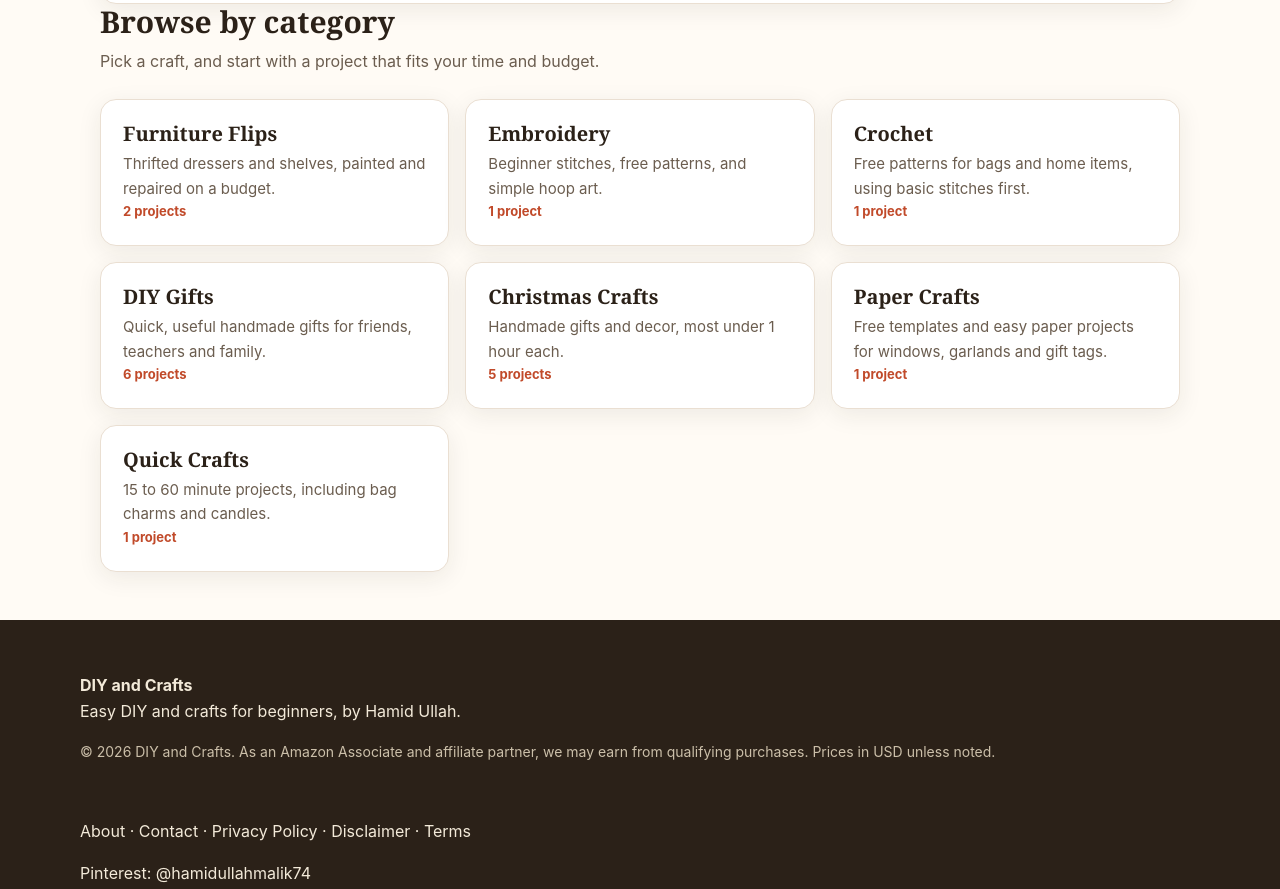
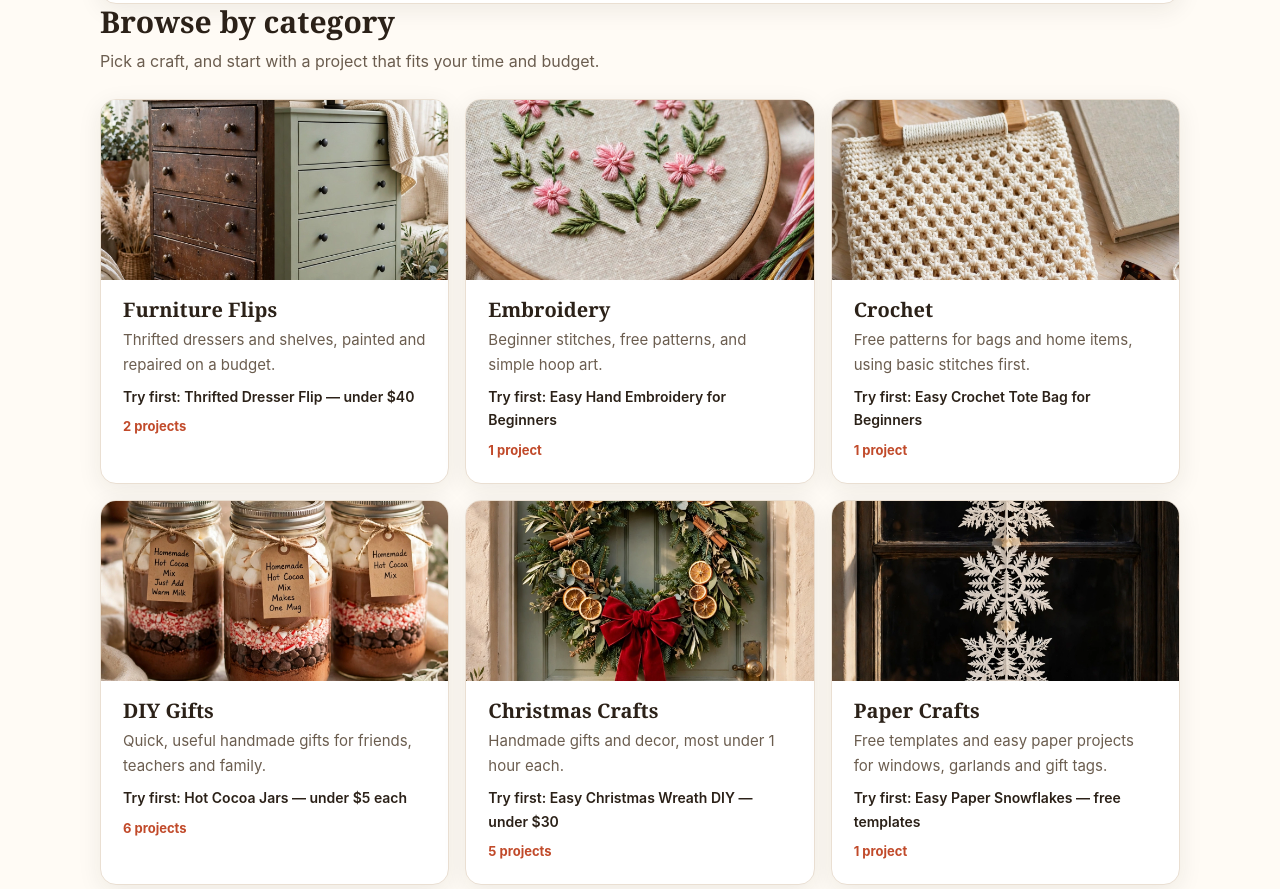
Before and after one commit to hamidullahmalik74-afk/diy-and-crafts-site, a plain HTML site: page index.html in a window 1280 px wide. Shown: the part 3667-4556 px from the top of the page. Drawn offline with Linux system fonts and the light colour scheme.

Commit message:
Category cards: add project photos and featured projects

```diff
--- a/index.html
+++ b/index.html
@@ -214,13 +214,13 @@
     <h2>Browse by category</h2>
     <p class="section-sub">Pick a craft, and start with a project that fits your time and budget.</p>
     <div class="cat-grid">
-      <a class="cat-card" href="posts/thrifted-dresser-flip.html"><h3>Furniture Flips</h3><p>Thrifted dressers and shelves, painted and repaired on a budget.</p><p class="count">2 projects</p></a>
-      <a class="cat-card" href="posts/hand-embroidery-beginners.html"><h3>Embroidery</h3><p>Beginner stitches, free patterns, and simple hoop art.</p><p class="count">1 project</p></a>
-      <a class="cat-card" href="posts/crochet-tote-bag-beginners.html"><h3>Crochet</h3><p>Free patterns for bags and home items, using basic stitches first.</p><p class="count">1 project</p></a>
-      <a class="cat-card" href="posts/beaded-bag-charm-diy.html"><h3>DIY Gifts</h3><p>Quick, useful handmade gifts for friends, teachers and family.</p><p class="count">6 projects</p></a>
-      <a class="cat-card" href="posts/diy-christmas-gifts-under-1-hour.html"><h3>Christmas Crafts</h3><p>Handmade gifts and decor, most under 1 hour each.</p><p class="count">5 projects</p></a>
-      <a class="cat-card" href="posts/paper-snowflakes-christmas-decor.html"><h3>Paper Crafts</h3><p>Free templates and easy paper projects for windows, garlands and gift tags.</p><p class="count">1 project</p></a>
-      <a class="cat-card" href="posts/beaded-bag-charm-diy.html"><h3>Quick Crafts</h3><p>15 to 60 minute projects, including bag charms and candles.</p><p class="count">1 project</p></a>
+      <a class="cat-card" href="posts/thrifted-dresser-flip.html"><img src="assets/dresser-flip.webp" alt="Thrifted dresser flip before and after, painted sage green with black knobs" loading="lazy"><div class="cat-body"><h3>Furniture Flips</h3><p>Thrifted dressers and shelves, painted and repaired on a budget.</p><p class="featured">Try first: Thrifted Dresser Flip — under $40</p><p class="count">2 projects</p></div></a>
+      <a class="cat-card" href="posts/hand-embroidery-beginners.html"><img src="assets/embroidery-hoop.webp" alt="Easy hand embroidery for beginners, floral hoop with pink and green thread" loading="lazy"><div class="cat-body"><h3>Embroidery</h3><p>Beginner stitches, free patterns, and simple hoop art.</p><p class="featured">Try first: Easy Hand Embroidery for Beginners</p><p class="count">1 project</p></div></a>
+      <a class="cat-card" href="posts/crochet-tote-bag-beginners.html"><img src="assets/crochet-tote.webp" alt="Easy crochet tote bag for beginners, cream cotton tote" loading="lazy"><div class="cat-body"><h3>Crochet</h3><p>Free patterns for bags and home items, using basic stitches first.</p><p class="featured">Try first: Easy Crochet Tote Bag for Beginners</p><p class="count">1 project</p></div></a>
+      <a class="cat-card" href="posts/hot-cocoa-jars-christmas-gifts.html"><img src="assets/hot-cocoa-jars.webp" alt="Hot cocoa jars, layered cocoa mix and marshmallows in mason jars, a Christmas gift" loading="lazy"><div class="cat-body"><h3>DIY Gifts</h3><p>Quick, useful handmade gifts for friends, teachers and family.</p><p class="featured">Try first: Hot Cocoa Jars — under $5 each</p><p class="count">6 projects</p></div></a>
+      <a class="cat-card" href="posts/easy-christmas-wreath-under-30.html"><img src="assets/christmas-wreath.webp" alt="Easy Christmas wreath DIY with evergreen, dried oranges, cinnamon sticks and a red bow" loading="lazy"><div class="cat-body"><h3>Christmas Crafts</h3><p>Handmade gifts and decor, most under 1 hour each.</p><p class="featured">Try first: Easy Christmas Wreath DIY — under $30</p><p class="count">5 projects</p></div></a>
+      <a class="cat-card" href="posts/paper-snowflakes-christmas-decor.html"><img src="assets/paper-snowflakes.webp" alt="Easy paper snowflakes, 5 beautiful designs with free templates" loading="lazy"><div class="cat-body"><h3>Paper Crafts</h3><p>Free templates and easy paper projects for windows, garlands and gift tags.</p><p class="featured">Try first: Easy Paper Snowflakes — free templates</p><p class="count">1 project</p></div></a>
+      <a class="cat-card" href="posts/beaded-bag-charm-diy.html"><img src="assets/bag-charm.webp" alt="Beaded bag charm DIY in 15 minutes, colorful beads on a cream tote bag" loading="lazy"><div class="cat-body"><h3>Quick Crafts</h3><p>15 to 60 minute projects, including bag charms and candles.</p><p class="featured">Try first: Beaded Bag Charm DIY — 15 minutes</p><p class="count">1 project</p></div></a>
     </div>
   </section>
 </main>
--- a/style.css
+++ b/style.css
@@ -53,11 +53,14 @@ section h2{font-size:30px;margin:0 0 8px}
 .mission p{color:var(--muted)}
 /* Categories */
 .cat-grid{display:grid;grid-template-columns:repeat(3,1fr);gap:16px}
-.cat-card{display:block;background:var(--white);border:1px solid var(--border);border-radius:16px;padding:22px;box-shadow:var(--shadow);color:var(--ink)}
-.cat-card:hover{border-color:var(--terra);text-decoration:none}
+.cat-card{display:block;background:var(--white);border:1px solid var(--border);border-radius:16px;padding:0;overflow:hidden;box-shadow:var(--shadow);color:var(--ink);transition:transform .15s ease,box-shadow .15s ease}
+.cat-card:hover{border-color:var(--terra);text-decoration:none;transform:translateY(-3px);box-shadow:0 10px 24px rgba(60,40,20,.14)}
+.cat-card img{width:100%;height:180px;object-fit:cover;display:block}
+.cat-card .cat-body{padding:18px 22px 22px}
 .cat-card h3{margin:0 0 6px;font-size:20px}
 .cat-card p{margin:0;color:var(--muted);font-size:15px}
-.cat-card .count{color:var(--terra);font-weight:700;font-size:13px}
+.cat-card .featured{color:var(--ink);font-size:14px;font-weight:600;margin-top:8px}
+.cat-card .count{color:var(--terra);font-weight:700;font-size:13px;margin-top:8px}
 /* Article */
 .article{max-width:760px;margin:0 auto;padding:32px 20px}
 .article img.hero-img{width:100%;border-radius:16px;box-shadow:var(--shadow)}
```
